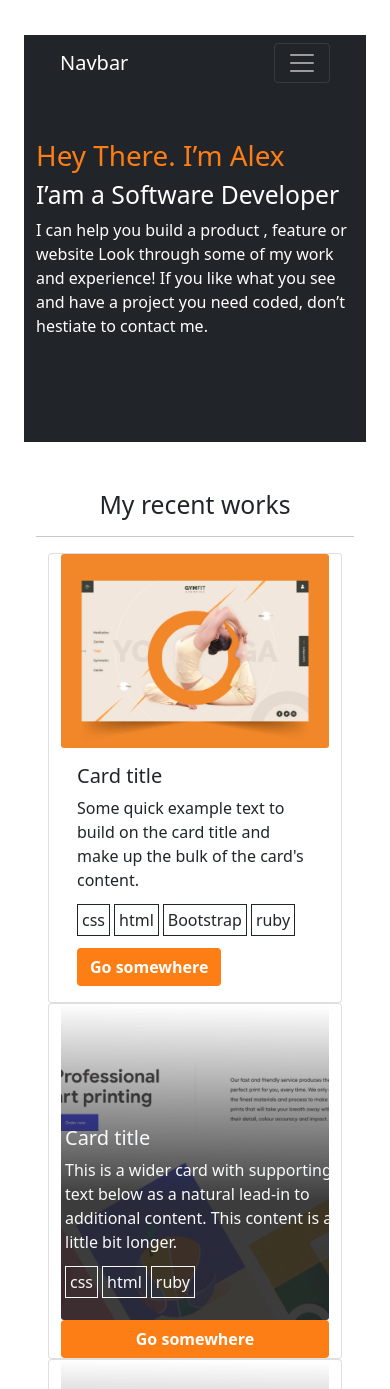
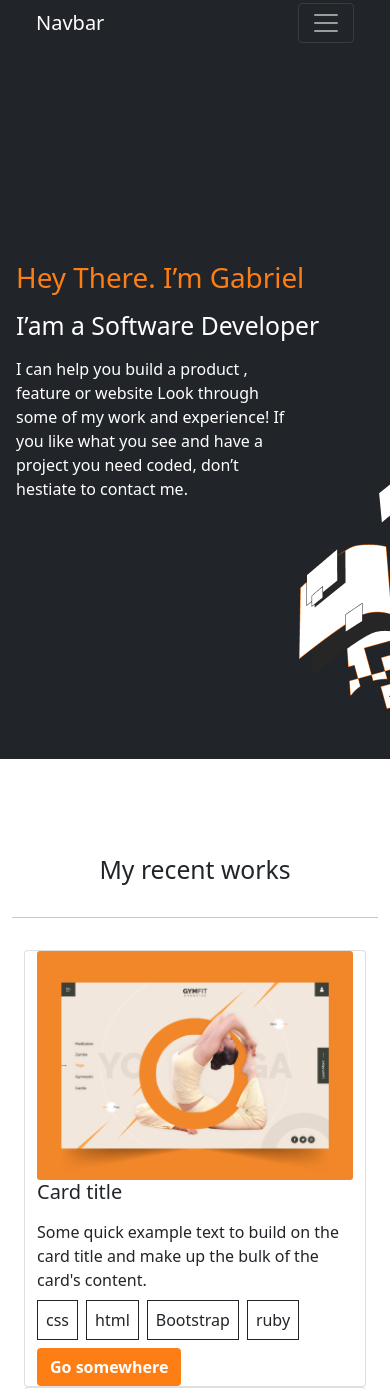
Before and after one commit to gabrielyea/module1-bootstrap-portfolio-page, a website with bundled scripts: page index.html in a window 390 px wide. Shown: the part 13-1402 px from the top of the page. Built offline with nearby package versions, Linux system fonts and the light colour scheme; files whose address does not match are found by name.

Commit message:
Fix responsive issues in main card

```diff
--- a/index.html
+++ b/index.html
@@ -9,7 +9,7 @@
 </head>
 
 <body>
-  <div class="container">
+  <div class="container-fluid">
     <div class="row align-items-start">
       <nav class="navbar navbar-expand-lg navbar-dark bg-dark">
         <div class="container-fluid">
@@ -34,11 +34,11 @@
         </div>
       </nav>
 
-      <section class="container-fluid bg-dark text-white m-auto w-100 pt-5 pb-5">
-        <h1 class="w-60">Hey There.
-          I’m Alex</h1>
-        <h2 class="w-60">I’am a Software Developer</h2>
-        <p class="w-60">I can help you build a product , feature or website Look through some of my work and experience!
+      <section id="start-screen" class="d-flex flex-column justify-content-center container-fluid bg-dark text-white p-2">
+        <h1 class="">Hey There.
+          I’m Gabriel</h1>
+        <h2>I’am a Software Developer</h2>
+        <p class="w-75">I can help you build a product , feature or website Look through some of my work and experience!
           If you like what you see and have a project you need coded,
           don’t hestiate to contact me.</p>
         <ul class="list-unstyled d-flex gap-3">
@@ -85,7 +85,7 @@
                   <img src="./assets/images/project-thumbnail.png" class="card-img" alt="Project image thumbnail">
                 </div>
                 <div class="col-lg-8">
-                  <div class="card-body">
+                  <div class="card-body p-0 p-lg-2">
                     <h5 class="card-title">Card title</h5>
                     <p class="card-text">Some quick example text to build on the card title and make up the bulk of the
                       card's
@@ -224,5 +224,4 @@
   </div>
   <script type="module" src="js/starter.js"></script>
 </body>
-
 </html>
--- a/scss/main.scss
+++ b/scss/main.scss
@@ -12,12 +12,16 @@ $body-color: #333;
 $body-bg: #fff;
 $border-radius: 0.4rem;
 $success: #7952b3;
-
-// @import "~icon-list";
-
-body {
-  padding: 3rem 1.5rem;
-}
+$spacer: 1rem;
+$spacers: (
+  0: 0,
+  1: $spacer / 4,
+  2: $spacer / 2,
+  3: $spacer,
+  4: $spacer * 1.5,
+  5: $spacer * 3,
+  6: $spacer * 10,
+);
 
 h1 {
   color: $orange;
@@ -33,3 +37,16 @@ h1 {
 .bi {
   fill: currentColor;
 }
+
+.p {
+  &-6 {
+    padding: 100px 24px 100px 24px;
+  }
+}
+
+#start-screen {
+  height: 700px;
+  background-image: url(../assets/images/Illustration.png);
+  background-repeat: no-repeat;
+  background-position: bottom right;
+}
```
Also changed, not shown: css/main.css, 1 other file.
